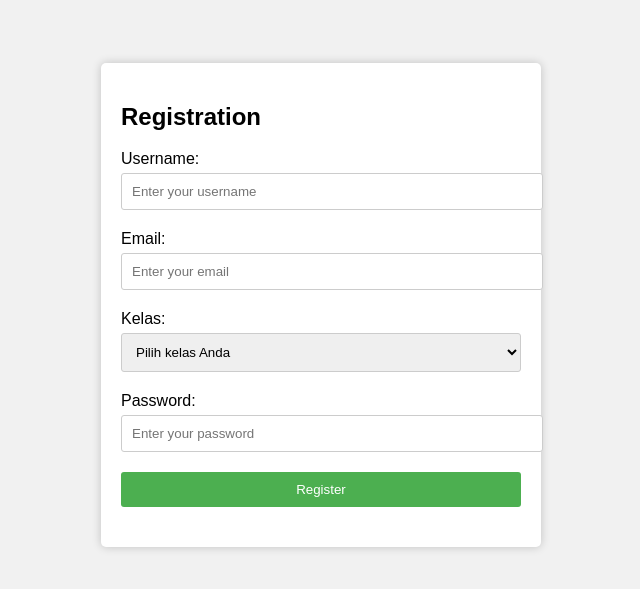
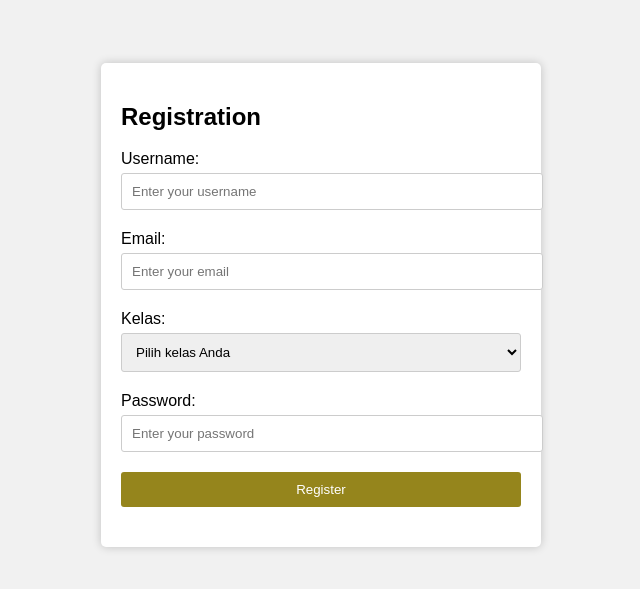
Before and after one commit to Muhammadmuayyat123/db1usb, a plain HTML site: page BasisData/Regist Form/index.html in a window 1280 px wide. Shown: the part 103-692 px from the top of the page, without its empty margins (319-959 px from the left). Drawn offline with Linux system fonts and the light colour scheme.

Commit message:
ngubah style.css

```diff
--- a/BasisData/Regist Form/style.css
+++ b/BasisData/Regist Form/style.css
@@ -37,7 +37,7 @@ body {
   .form-group button {
     width: 100%;
     padding: 10px;
-    background-color: #4CAF50;
+    background-color: #95851c;
     border: none;
     color: #fff;
     cursor: pointer;
```
